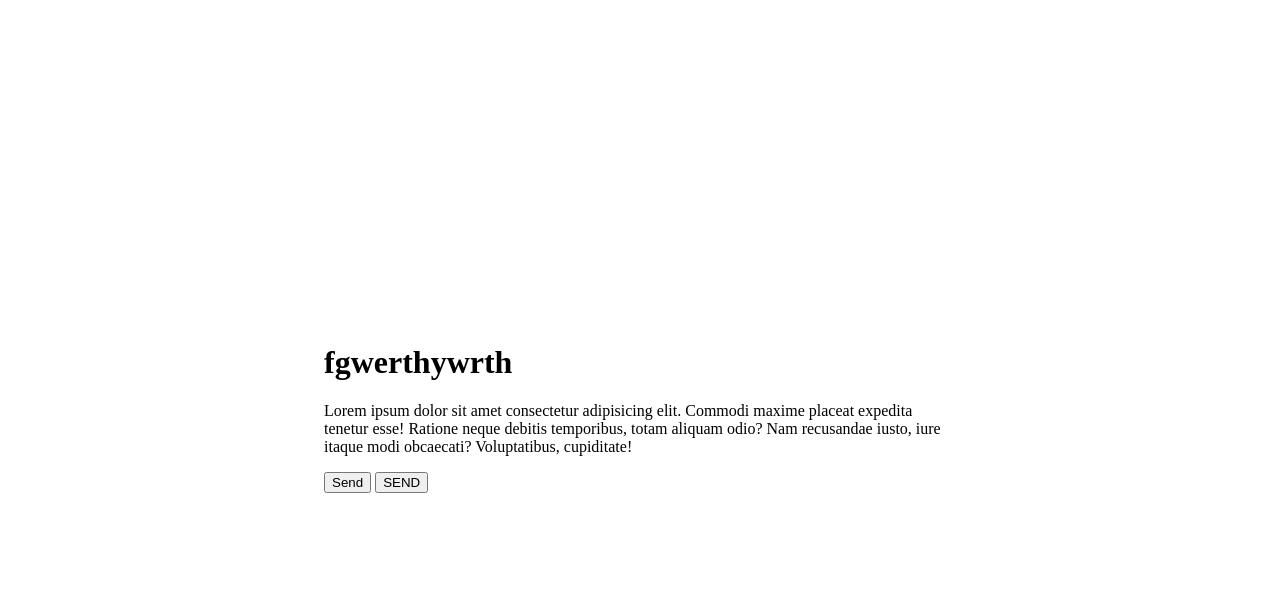
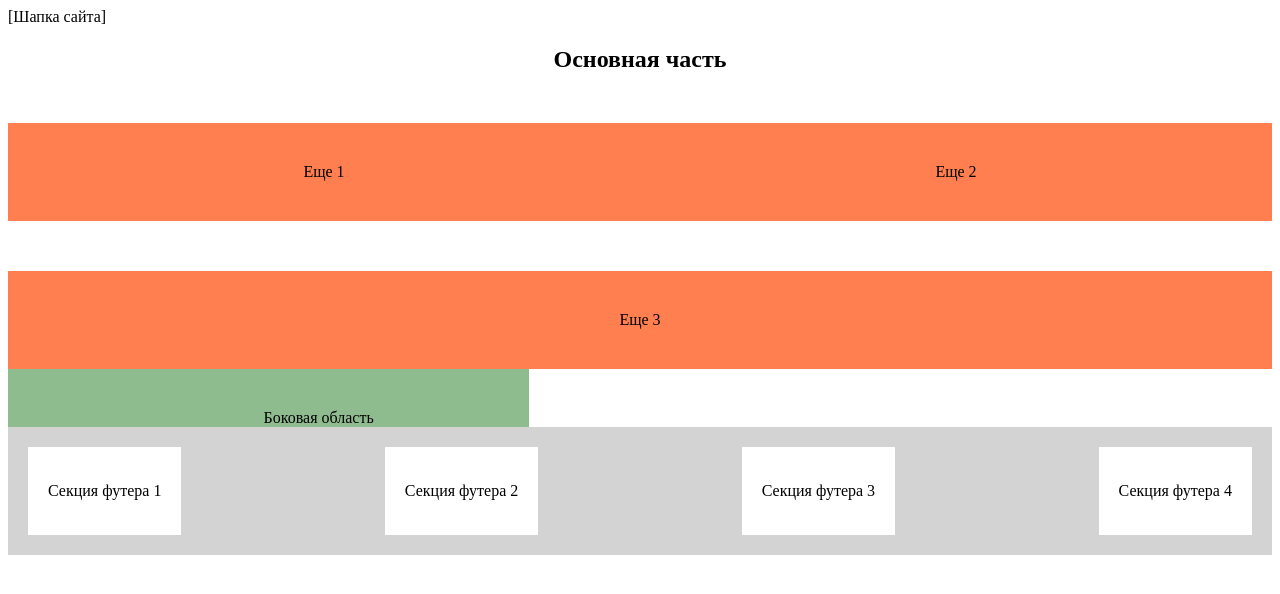
Before and after one commit to InnaBondar1991/homWork_5, a plain HTML site: page index.html in a window 1280 px wide. Drawn offline with Linux system fonts and the light colour scheme; files that its build step writes are made by us from their sources.

Commit message:
add project

```diff
--- a/index.html
+++ b/index.html
@@ -1,18 +1,43 @@
+
 <!DOCTYPE html>
-<html lang="en">
+<html lang="ru">
 <head>
-    <meta charset="UTF-8">
-    <meta http-equiv="X-UA-Compatible" content="IE=edge">
-    <meta name="viewport" content="width=device-width, initial-scale=1.0">
-    <link rel="stylesheet" href="./style/style.css">
+    <meta charset="UTF-8" />
+    <meta http-equiv="X-UA-Compatible" content="IE=edge" />
+    <meta name="viewport" content="width=device-width, initial-scale=1.0" />
     <title>Document</title>
+    <!-- <link rel="stylesheet" href="normalize.css"> -->
+    <link rel="stylesheet" href="style.css">
 </head>
 <body>
-    <div>
-        <h1> fgwerthywrth </h1>
-        <p>Lorem ipsum dolor sit amet consectetur adipisicing elit. Commodi maxime placeat expedita tenetur esse! Ratione neque debitis temporibus, totam aliquam odio? Nam recusandae iusto, iure itaque modi obcaecati? Voluptatibus, cupiditate!</p>
-        <button>Send</button>
-        <button>SEND</button>
-    </div>
+    <header class="header">[Шапка сайта]</header>
+    <main class="main">
+<div class="container">
+        <section class="content">
+    <h1 class="main-title">Основная часть</h1>
+
+
+
+<div class="main-wrap">
+            <section class="section">Еще 1</section>
+            <section class="section">Еще 2</section>
+</div>
+<section class="section-3">Еще 3</section>
+
+
+
+
+        </section>
+        <aside class="aside">Боковая область</aside>
+</div>
+    </main>
+    <footer class="footer">
+<div class="footer-wrap">
+        <section class="footer-section">Секция футера 1</section>
+        <section class="footer-section">Секция футера 2</section>
+        <section class="footer-section">Секция футера 3</section>
+        <section class="footer-section">Секция футера 4</section>
+</div>
+    </footer>
 </body>
 </html>
--- a/style.css
+++ b/style.css
@@ -1,12 +1,46 @@
-body{
-    height: 100vh;
-    display: flex;
-    align-items: center;
-    justify-content: center;
+{width: 66.666%;
+padding: 25px;
+background-color:  blanchedalmond;
+}
+.main-title {
+margin-bottom: 50px;
+text-align: center;
+}
+.section {
+width: 47%;
+padding: 40px;
+background-color: coral;
+text-align: center;
+}
+.section-3 {
+margin-top: 50px;
+padding: 40px;
+background-color: coral;
+text-align: center;
+}
+.aside {
+width: 33.3333%;
+}
+.main-wrap {
+display: flex;
+justify-content: space-between;
+}
+.aside {
+padding-top: 40px;
+padding-left: 100px;
+text-align: center;
+background-color: darkseagreen;
+}
+.footer {
+padding: 20px;
+background-color: lightgrey;
+}
+.footer-wrap {
+display: flex;
+justify-content: space-between;
 }
 
-div{
-    width: 50%;
-
-
+.footer-section {
+padding: 35px 20px 35px 20px;
+background-color: white;
 }
```
